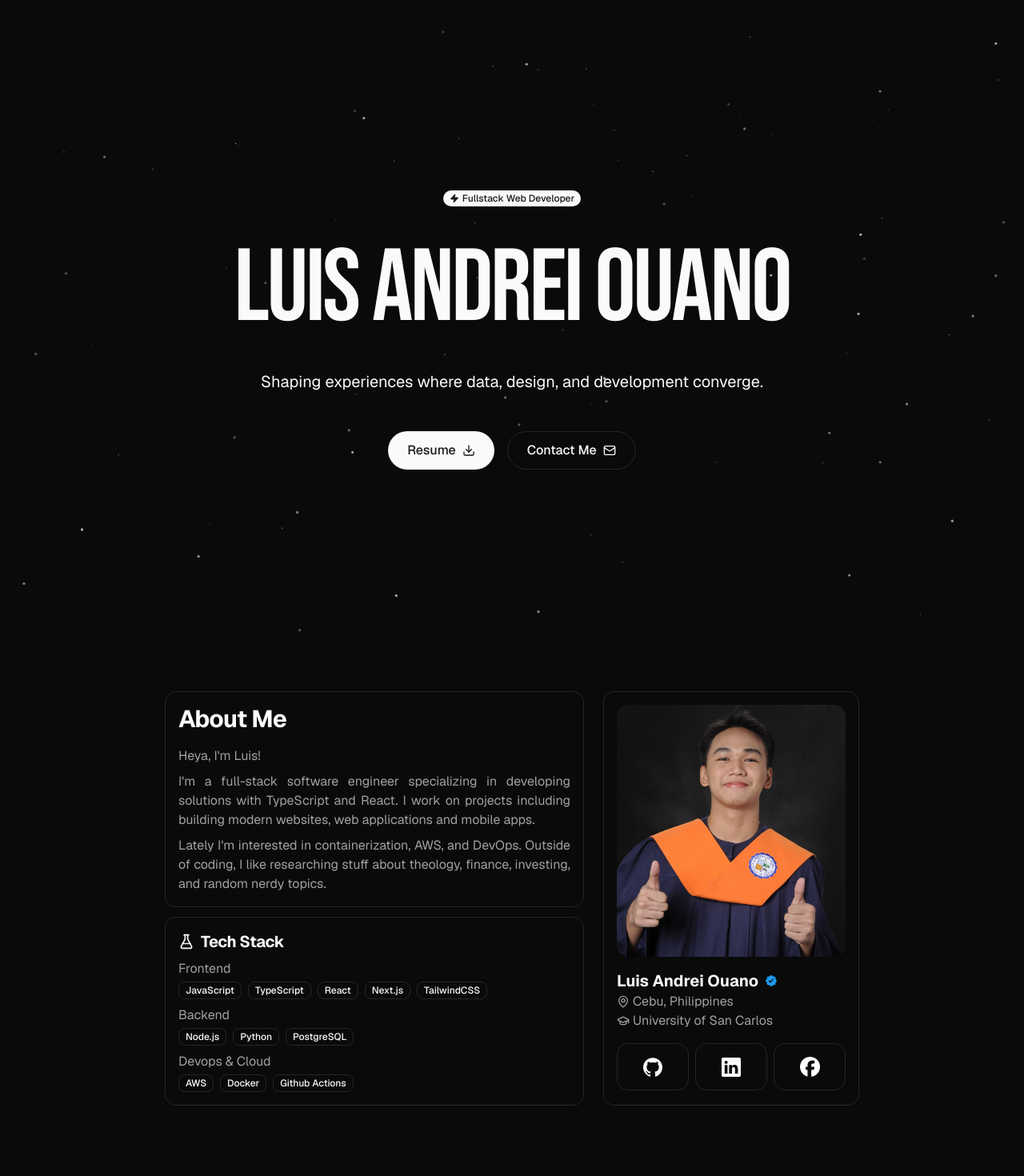
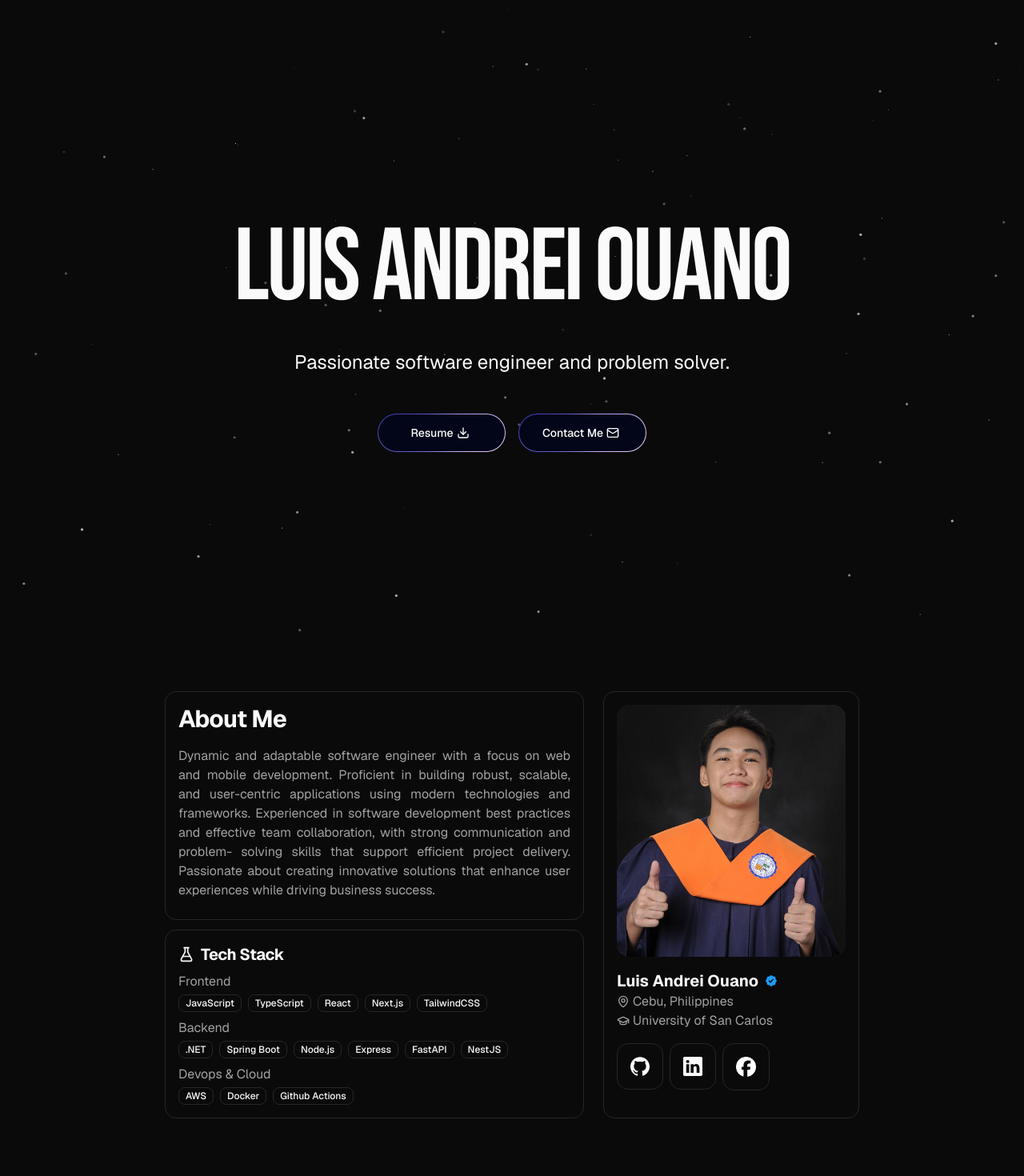
Before and after one commit to LowisWano/portfolio-v2, a Next.js app: page / in a window 1280 px wide. Shown: the top 1470 px of the page at 80% size. Built offline with nearby package versions, Linux system fonts and the light colour scheme.

Commit message:
feat: change experience descriptions

```diff
--- a/app/layout.tsx
+++ b/app/layout.tsx
@@ -4,7 +4,7 @@ import Footer from "@/components/footer";
 import { geistSans } from "@/lib/fonts";
 
 export const metadata: Metadata = {
-  title: "Luis Andrei Ouano | Portfolio",
+  title: "Luis - Software Engineer",
   description: "A beautiful portfolio template built with Shadcn UI, Tailwind CSS 4, and Next.js 15",
 };
 
--- a/components/about.tsx
+++ b/components/about.tsx
@@ -2,6 +2,7 @@ import { MapPin, GraduationCap, FlaskConical } from "lucide-react";
 import Image from "next/image";
 import { Badge } from "@/components/ui/badge";
 import { GithubLogo, LinkedinLogo } from "./icons";
+import Link from "next/link";
 
 const About = () => {
   const frontend = [
@@ -13,9 +14,12 @@ const About = () => {
   ]
 
   const backend = [
+    ".NET",
+    "Spring Boot",
     "Node.js",
-    "Python",
-    "PostgreSQL"
+    "Express",
+    "FastAPI",
+    "NestJS"
   ]
 
   const devopsAndCloud = [
@@ -34,13 +38,14 @@ const About = () => {
               <h2 className="text-3xl font-bold mb-4 tracking-tight">
                 About Me
               </h2>
-              <p className="text-muted-foreground text-justify mb-2">Heya, I&apos;m Luis!</p>
               <p className="text-muted-foreground text-justify mb-2">
-                I&apos;m a full-stack software engineer specializing in developing solutions with TypeScript and React. I work on projects including building modern websites, web applications and mobile apps.
+              Dynamic and adaptable software engineer with a focus on web and mobile development. Proficient in building
+              robust, scalable, and user-centric applications using modern technologies and frameworks. Experienced in
+              software development best practices and effective team collaboration, with strong communication and problem-
+              solving skills that support efficient project delivery. Passionate about creating innovative solutions that enhance
+              user experiences while driving business success.
               </p>
-              <p className="text-muted-foreground text-justify">
-                Lately I&apos;m interested in containerization, AWS, and DevOps. Outside of coding, I like researching stuff about theology, finance, investing, and random nerdy topics.
-              </p>
+
             </div>
 
             <div className="border rounded-xl bg-background p-4">
@@ -104,9 +109,15 @@ const About = () => {
               </div>
 
               <div className="flex w-full gap-2">
+                <Link href="https://github.com/LowisWano">
                 <div className="flex-1 flex items-center justify-center border rounded-xl bg-background p-4"><GithubLogo className="h-6 w-6"/></div>
+                </Link>
+                <Link href="https://www.linkedin.com/in/luis-andrei-ouano-189606247/">
                 <div className="flex-1 flex items-center justify-center border rounded-xl bg-background p-4"><LinkedinLogo/></div>
+                </Link>
+                <Link href="https://www.facebook.com/Luisgwapo.kaayo">
                 <div className="flex-1 flex items-center justify-center border rounded-xl bg-background p-4"><Image src="/facebook.png" alt="facebook" height={25} width={25}/></div>
+                </Link>
               </div>
             </div>
 
--- a/components/experience.tsx
+++ b/components/experience.tsx
@@ -58,8 +58,8 @@ const Experience = () => {
       company: "NextStepX Solutions Co.",
       period: "March 2025 - Present",
       description:
-        "Developed full-stack applications and robust dashboard interfaces using .NET, C#, and SQL Server.",
-      technologies: [".NET", "C#", "SQL Server"],
+        "Developed an advanced medical management system using C#, ASP.NET with MVC architecture, and SQL Server to optimize clinic workflows and inventory operations",
+      technologies: ["C#", "ASP.NET", "SQL Server"],
     },
     {
       title: "Web Developer",
--- a/components/hero.tsx
+++ b/components/hero.tsx
@@ -3,34 +3,31 @@ import { Button } from "@/components/ui/button";
 import { Download, Mail, Zap } from "lucide-react";
 import Link from "next/link";
 import { bebasNeue } from "@/lib/fonts";
+import BorderMagic from "./ui/border-magic";
 
 const Hero = () => {
   return (
     <div className="relative min-h-screen flex items-center justify-center px-6 pt-6 overflow-hidden">
 
       <div className="relative z-[1] text-center max-w-screen-md">
-        <Badge className="rounded-full border-none">
-          <Zap className="fill-current" />
-          Fullstack Web Developer
-        </Badge>
-        <h1 className={`${bebasNeue.className} mt-6 text-4xl sm:text-5xl md:text-9xl font-bold !leading-[1.2] tracking-tight`}>
+        <h1 className={`${bebasNeue.className} text-4xl sm:text-5xl md:text-9xl font-bold !leading-[1.2] tracking-tight`}>
           Luis Andrei Ouano
         </h1>
-        <p className="mt-6 text-[17px] md:text-xl">
-        Shaping experiences where data, design, and development converge.
+        <p className="mt-6 text-[17px] md:text-2xl">
+          Passionate software engineer and problem solver.
         </p>
         <div className="mt-12 flex items-center justify-center gap-4">
           <Link href="/pdf/Ouano-Luis_Resume.pdf">
-            <Button size="lg" className="rounded-full text-base">
-            Resume
-            <Download />
-            </Button>
+            <BorderMagic className="w-40">
+              <p>Resume</p>
+              <Download className="h-4" />
+            </BorderMagic>
           </Link>
-          <Link href="https://github.com/LowisWano">
-            <Button size="lg"  variant="outline" className="rounded-full text-base">
-              Contact Me
-              <Mail/>
-            </Button>
+          <Link href="mailto:laeouano@gmail.com">
+            <BorderMagic className="w-40">
+            <p className="text-sm">Contact Me</p>
+            <Mail className="h-4"/>
+            </BorderMagic>
           </Link>
         </div>
       </div>
--- /dev/null
+++ b/components/ui/border-magic.tsx
@@ -0,0 +1,25 @@
+import * as React from "react";
+import { cn } from "@/lib/utils";
+
+type BorderMagicProps = React.ComponentProps<"button">;
+
+export default function BorderMagic({
+  children,
+  className,
+  ...props
+}: BorderMagicProps) {
+  return (
+    <button
+      className={cn(
+        "relative inline-flex h-12 overflow-hidden rounded-full p-[1px] focus:outline-none focus:ring-2 focus:ring-slate-400 focus:ring-offset-2 focus:ring-offset-slate-50",
+        className
+      )}
+      {...props}
+    >
+      <span className="absolute inset-[-1000%] animate-[spin_2s_linear_infinite] bg-[conic-gradient(from_90deg_at_50%_50%,#E2CBFF_0%,#393BB2_50%,#E2CBFF_100%)]" />
+      <span className="inline-flex h-full w-full cursor-pointer items-center justify-center rounded-full bg-slate-950 px-3 py-1 text-sm font-medium text-white backdrop-blur-3xl">
+        {children}
+      </span>
+    </button>
+  );
+}
```
Also changed, not shown: 1 other file (tests, documents, lock files or other folders).
